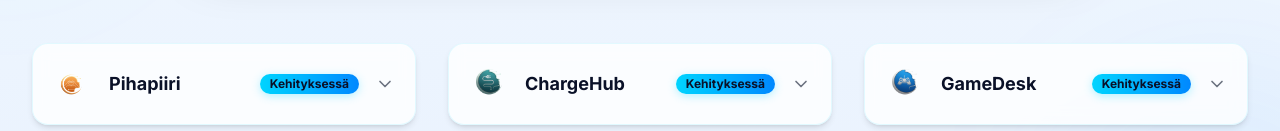
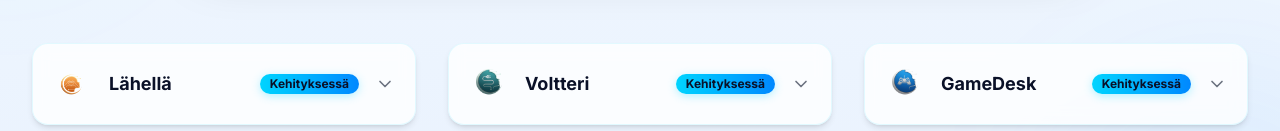
Before and after one commit to janiperta-debug/v0-janope-website, a Next.js app: page / in a window 1280 px wide. Shown: the part 821-952 px from the top of the page. Built offline with nearby package versions, Linux system fonts and the light colour scheme.

Commit message:
feat: update link text references to new product names
Change "Pihapiiri" to "Lähellä" and "ChargeHub" to "Voltteri" in links.

```diff
--- a/components/products.tsx
+++ b/components/products.tsx
@@ -10,7 +10,7 @@ const products = [
   {
     logo: "/products/pihapiiri_logo.png",
     badge: "Kehityksessä",
-    title: "Pihapiiri",
+    title: "Lähellä",
     description:
       "Sovellus naapurustoavun etsimiseen ja tarjoamiseen. Löydä leikkikavereita lapsille, vapaaehtoisia apuun tai mukavia hetkiä lähialueeltasi.",
     features: [
@@ -20,12 +20,12 @@ const products = [
       "Turvallinen yhteydenotto",
     ],
     link: "https://v0-pihapiiri.vercel.app/",
-    linkText: "Katso Pihapiiri",
+    linkText: "Katso Lähellä",
   },
   {
     logo: "/products/chargehub_logo.png",
     badge: "Kehityksessä",
-    title: "ChargeHub",
+    title: "Voltteri",
     description:
       "Sähköautoilijoiden keskitetty latauspalvelu. Yhdistä Virta, K-Lataus, ABC ja muut latausverkot yhteen sovellukseen.",
     features: [
@@ -35,7 +35,7 @@ const products = [
       "Hintojen vertailu",
     ],
     link: "https://v0-charge-hub.vercel.app/",
-    linkText: "Katso ChargeHub",
+    linkText: "Katso Voltteri",
   },
   {
     logo: "/products/gamedesk_logo.png",
```
